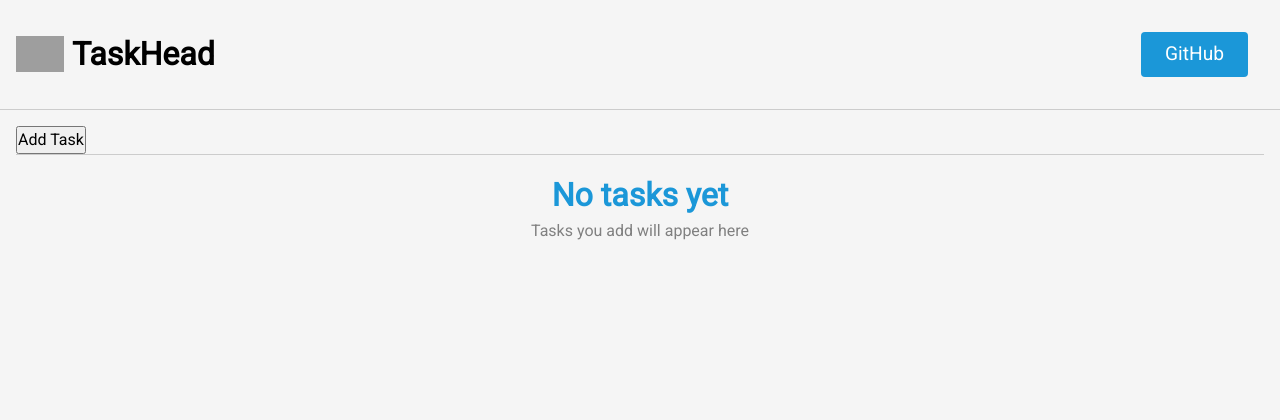
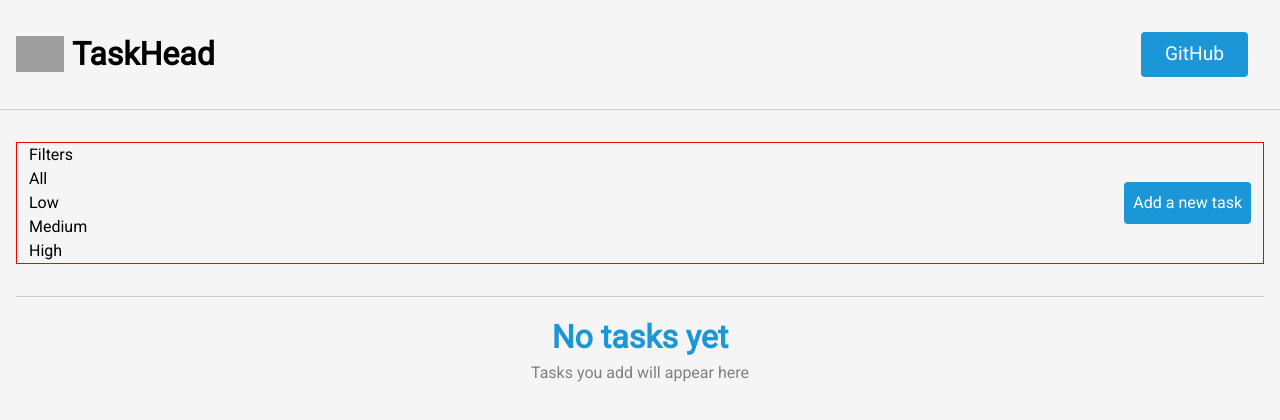
Before and after one commit to not-vibhu/taskhead, a React (Create React App) app: page / in a window 1280 px wide. Shown: the top 420 px of the page. Built offline with nearby package versions, Linux system fonts and the light colour scheme; grey boxes are pictures that could not be loaded.

Commit message:
feat: added task filter functionality

```diff
--- a/src/App.css
+++ b/src/App.css
@@ -61,20 +61,3 @@ select {
     justify-content: center;
     align-items: center;
 }
-
-.empty-tasklist-message-div h1{
-    color: var(--primary-color);
-}
-
-.empty-tasklist-message-div p{
-    color: gray;
-}
-
-.homepage-sub-div {
-    margin: 1rem;
-    border-bottom: 1px solid #cccccc;
-}
-
-.add-task-button {
-    padding: 0;
-}
--- /dev/null
+++ b/src/Components/Filters.jsx
@@ -0,0 +1,24 @@
+import "./Styles/Filters.css";
+import { useFilter } from "../Contexts/FilterContext";
+
+export default function Filters() {
+
+    const { filter, setFilter } = useFilter();
+
+    const filterList = ["All", "Low", "Medium", "High"];
+
+    return (
+        <div className="filter-div">
+            <p>Filters</p>
+
+            <div>
+
+                {filterList.map((filterItem) => <div className={`filter-pill`} onClick={() => setFilter(filterItem)}>
+                    {filterItem}
+                </div>
+                )}
+
+            </div>
+        </div>
+    )
+}
--- /dev/null
+++ b/src/Contexts/FilterContext.js
@@ -0,0 +1,16 @@
+import { createContext, useContext, useState } from "react";
+
+const FilterContext = createContext();
+
+const useFilter = () => useContext(FilterContext);
+
+const FilterProvider = ({children}) => {
+
+    const [filter, setFilter] = useState("All");
+
+    return <FilterContext.Provider value={{filter, setFilter}}>
+        {children}
+    </FilterContext.Provider>
+}
+
+export {FilterProvider, useFilter};
--- a/src/Pages/HomePage.jsx
+++ b/src/Pages/HomePage.jsx
@@ -1,8 +1,12 @@
+import "./Styles/HomePage.css";
 import Header from "../Components/Header";
 import Modal from "../Components/Modal";
 import TaskItem from "../Components/TaskItem";
+import Filters from "../Components/Filters";
 import { useModal } from "../Contexts/ModalContext";
 import { useTask } from "../Contexts/TaskContext";
+import { useFilter } from "../Contexts/FilterContext";
+import { useState } from "react";
 
 
 export default function HomePage() {
@@ -11,17 +15,33 @@ export default function HomePage() {
 
   const { taskList } = useTask();
 
+  const {filter} = useFilter();
+
+  let filteredTaskList = taskList;
+
+  if(filter !== "All") {
+    filteredTaskList = taskList.filter((task) => task.priority === filter);
+  }
+
   return (
     <div>
       {showModal && <Modal />}
 
       <Header />
 
-      <div className="homepage-sub-div">
-        <button onClick={() => setShowModal(true)} className="add-task-button">Add Task</button>
+      <div className="homepage-div">
+
+        <div className="homepage-sub-div">
+
+          <Filters />
+
+          <button onClick={() => setShowModal(true)} className="add-task-button">Add a new task</button>
+        </div>
+
+
       </div>
 
-      {taskList.length !== 0 ? taskList?.map((task) => <TaskItem task={task} key={task.id} />) : <div className="flex-column-center empty-tasklist-message-div">
+      {filteredTaskList.length !== 0 ? filteredTaskList?.map((task) => <TaskItem task={task} key={task.id} />) : <div className="flex-column-center empty-tasklist-message-div">
         <h1>No tasks yet</h1>
         <p>Tasks you add will appear here</p>
       </div>}
--- /dev/null
+++ b/src/Pages/Styles/HomePage.css
@@ -0,0 +1,38 @@
+.empty-tasklist-message-div h1{
+    color: var(--primary-color);
+}
+
+.empty-tasklist-message-div p{
+    color: gray;
+}
+
+.homepage-div {
+    margin: 1rem;
+    border-bottom: 1px solid #cccccc;
+}
+
+.homepage-sub-div {
+    display: flex;
+    justify-content: space-between;
+    align-items: center;
+    padding: 0rem 0.75rem;
+    border: 1px solid red;
+    margin: 2rem 0rem;
+}
+
+.homepage-sub-div h1{
+    color: var(--primary-color);
+}
+
+.add-task-button {
+    background-color: var(--primary-color);
+    color: white;
+    border: 1px solid transparent;
+    padding: 0.5rem;
+    border-radius: 0.25rem;
+}
+
+.add-task-button:hover {
+    background-color: var(--primary-hover-color);
+    cursor: pointer;
+}
--- a/src/index.js
+++ b/src/index.js
@@ -5,6 +5,7 @@ import reportWebVitals from './reportWebVitals';
 import { BrowserRouter as Router } from "react-router-dom";
 import { ModalProvider } from './Contexts/ModalContext';
 import { TaskProvider } from './Contexts/TaskContext';
+import { FilterProvider } from './Contexts/FilterContext';
 
 const root = ReactDOM.createRoot(document.getElementById('root'));
 root.render(
@@ -12,7 +13,9 @@ root.render(
     <Router>
       <TaskProvider>
         <ModalProvider>
-          <App />
+          <FilterProvider>
+            <App />
+          </FilterProvider>
         </ModalProvider>
       </TaskProvider>
     </Router>
```
Also changed, not shown: src/Components/Styles/Filters.css (added).
